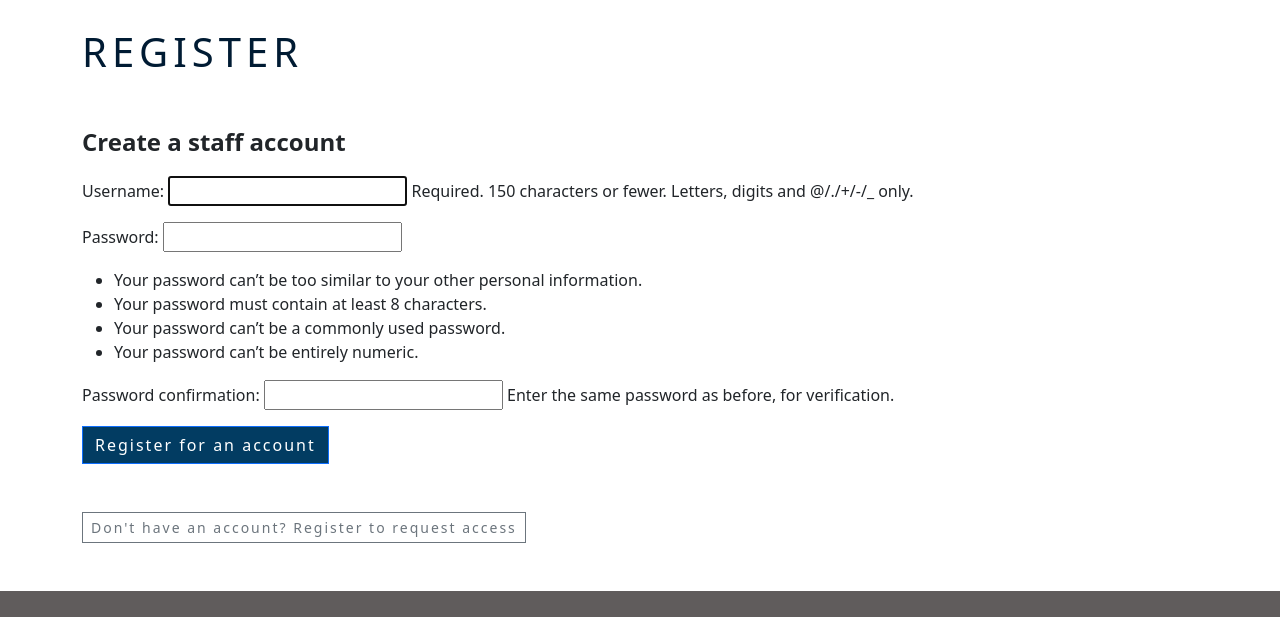
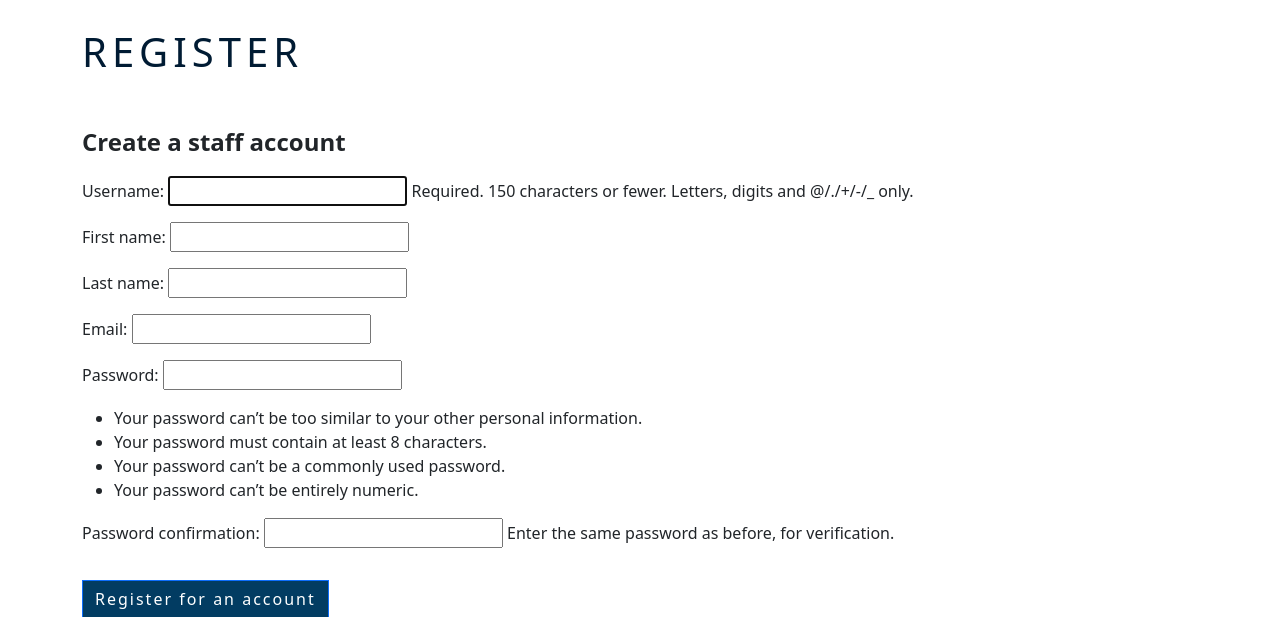
Before and after one commit to lewis-worsley/aspire-architecture, a Django app: page /staff/register_staff_user in a window 1280 px wide. Shown: the part 202-819 px from the top of the page. Run offline with Django 3.2, Linux system fonts and the light colour scheme; some libraries are stand-ins or nearby versions.

Commit message:
Additional fields added to Registration form

```diff
--- /dev/null
+++ b/staff/forms.py
@@ -0,0 +1,14 @@
+from django.contrib.auth.forms import UserCreationForm
+from django.contrib.auth.models import User
+from django import forms
+
+
+class RegisterStaffUserForm(UserCreationForm):
+
+    first_name = forms.CharField(max_length=30)
+    last_name = forms.CharField(max_length=30)
+    email = forms.EmailField(max_length=90)
+
+    class Meta:
+        model = User
+        fields = ('username', 'first_name', 'last_name', 'email', 'password1', 'password2')
--- a/staff/templates/staff/register.html
+++ b/staff/templates/staff/register.html
@@ -41,7 +41,7 @@
             <input type="password" class="form-control" name="password" id="workPassword2">
         </div> -->
 
-        <button type="submit" class="btn btn-primary">Register for an account</button>
+        <button type="submit" class="btn btn-primary mt-3">Register for an account</button>
 
     </form>
 
--- a/staff/views.py
+++ b/staff/views.py
@@ -1,6 +1,7 @@
 from django.shortcuts import render, redirect
 from django.contrib.auth import authenticate, login, logout
 from django.contrib.auth.forms import UserCreationForm
+from .forms import RegisterStaffUserForm
 from django.contrib import messages
 
 
@@ -30,20 +31,16 @@ def logout_staff_user(request):
 
 def register_staff_user(request):
     if request.method == "POST":
-        form = UserCreationForm()(request.POST)
+        form = RegisterStaffUserForm(request.POST)
         if form.is_valid():
             form.save()
             username = form.cleaned_data['username']
-            first_name = form.cleaned_data['first_name']
-            last_name = form.cleaned_data['last_name']
-            email = form.cleaned_data['email']
-            password = form.cleaned_data['password']
+            password = form.cleaned_data['password1']
             user = authenticate(username=username, password=password)
-            login(request, user)
-            messages.success(request, "Account registered")
+            messages.info(request, "Your account is pending approval. Admin has been notified of your request.")
             return redirect('home')
     else:
-        form = UserCreationForm()
+        form = RegisterStaffUserForm()
     return render(request, 'staff/register.html', {
         'form': form
     })
```
